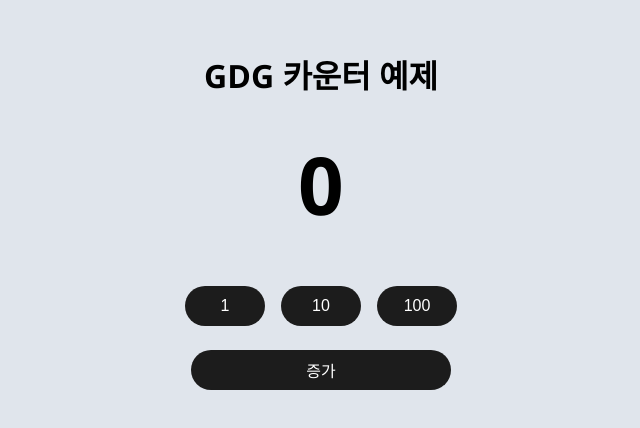
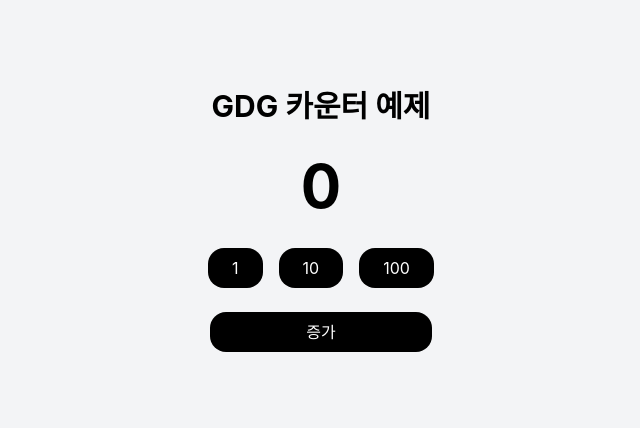
Before and after one commit to gdg-hongik-univ-program/gdg-4th-frontend-mission, a React (Create React App) app in the folder npm_mission/: page / in a window 1280 px wide. Shown: the part 180-608 px from the top of the page, without its empty margins (319-959 px from the left). Built offline with nearby package versions, Linux system fonts and the light colour scheme; the HTML template or start-up script is replaced by a standard one.

Commit message:
2주차 미션 2

```diff
--- a/npm_mission/package.json
+++ b/npm_mission/package.json
@@ -35,5 +35,10 @@
       "last 1 firefox version",
       "last 1 safari version"
     ]
+  },
+  "devDependencies": {
+    "autoprefixer": "^10.4.21",
+    "postcss": "^8.5.3",
+    "tailwindcss": "^3.4.17"
   }
 }
--- /dev/null
+++ b/npm_mission/postcss.config.js
@@ -0,0 +1,6 @@
+module.exports = {
+  plugins: {
+    tailwindcss: {},
+    autoprefixer: {},
+  },
+}
--- /dev/null
+++ b/npm_mission/public/index.html
@@ -0,0 +1,12 @@
+<!DOCTYPE html>
+<html lang="ko">
+  <head>
+    <meta charset="UTF-8" />
+    <meta name="viewport" content="width=device-width, initial-scale=1.0" />
+    <title>GDG 카운터 예제</title>
+  </head>
+  <body>
+    <noscript>자바스크립트를 활성화해주세요.</noscript>
+    <div id="root"></div>
+  </body>
+</html>
--- a/npm_mission/src/App.js
+++ b/npm_mission/src/App.js
@@ -1,28 +1,31 @@
+// App.jsx
 import React, { useState } from 'react';
-import './App.css';
 
 function App() {
   const [count, setCount] = useState(0);
   const [increment, setIncrement] = useState(1);
 
   return (
-    <div className="container">
-      <div className="title">GDG 카운터 예제</div>
-      <div className="count">{count}</div>
+    <div className="flex flex-col items-center justify-center min-h-screen bg-gray-100">
+      <h1 className="text-3xl font-bold mb-8">GDG 카운터 예제</h1>
+      <div className="text-6xl font-bold mb-8">{count}</div>
 
-      <div className="increment-buttons">
+      <div className="flex gap-4 mb-6">
         {[1, 10, 100].map((val) => (
           <button
             key={val}
-            className="round-button"
             onClick={() => setIncrement(val)}
+            className="bg-black text-white px-6 py-2 rounded-2xl"
           >
             {val}
           </button>
         ))}
       </div>
 
-      <button className="full-width-button" onClick={() => setCount(count + increment)}>
+      <button
+        onClick={() => setCount(count + increment)}
+        className="bg-black text-white px-24 py-2 rounded-2xl"
+      >
         증가
       </button>
     </div>
--- a/npm_mission/src/index.css
+++ b/npm_mission/src/index.css
@@ -1,3 +1,7 @@
+@tailwind base;
+@tailwind components;
+@tailwind utilities;
+
 body {
   margin: 0;
   font-family: -apple-system, BlinkMacSystemFont, 'Segoe UI', 'Roboto', 'Oxygen',
--- /dev/null
+++ b/npm_mission/tailwind.config.js
@@ -0,0 +1,10 @@
+// tailwind.config.js
+module.exports = {
+  content: [
+    "./src/**/*.{js,jsx,ts,tsx}", // 여기가 핵심
+  ],
+  theme: {
+    extend: {},
+  },
+  plugins: [],
+}
```
Also changed, not shown: 1 other file (tests, documents, lock files or other folders).
